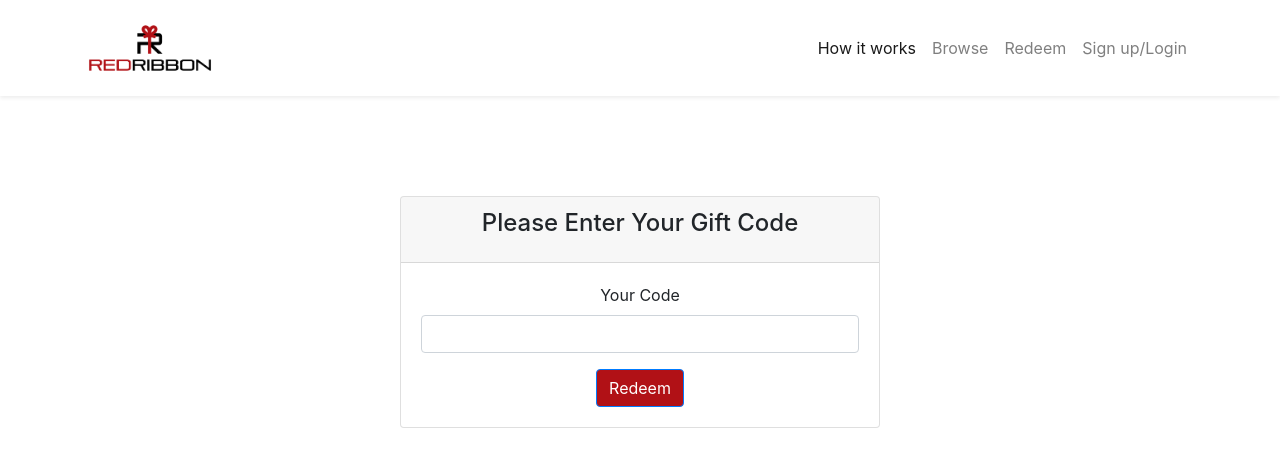
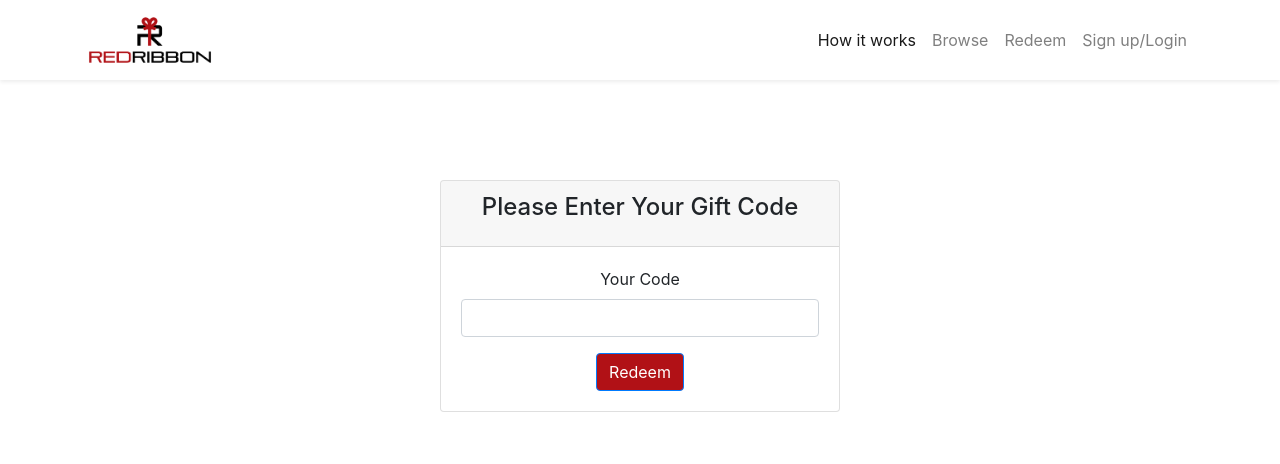
Before and after one commit to UsmanAdepoju/Redeem, a plain HTML site: page index.html in a window 1280 px wide. Drawn offline with nearby package versions, Linux system fonts and the light colour scheme.

Commit message:
latest commit

```diff
--- a/index.html
+++ b/index.html
@@ -37,14 +37,12 @@
 
 
 
-    <header class="main-header">
-        <nav class="navbar navbar-light navbar-expand-lg py-3 shadow-sm">
+    <nav style="width: auto;" class="navbar navbar-expand-lg navbar-light shadow-sm">
         <div class="container">
             <a href="index.html" class="navbar-brand">
                 <!-- Logo Image -->
                 <img src="logo.png" height="54.17px" width="130">
             </a>
-
             <!-- Button on header -->
             <button type="button" data-toggle="collapse" data-target="#navbarSupportedContent" aria-controls="navbarSupportedContent" aria-expanded="false" aria-label="Toggle navigation" class="navbar-toggler"><span class="navbar-toggler-icon"></span></button>
             <div id="navbarSupportedContent" class="collapse navbar-collapse">
@@ -64,7 +62,7 @@
 
 
     <center style="padding-top: 100px !important;">
-            <div class="card text-center" style="width: 30em !important;">
+        <div class="card text-center" style="width: 25em !important;">
             <div class="card-header">
                 <h4 class="card-title">Please Enter Your Gift Code</h4>
             </div>
```
Lines whose indentation alone changed are shown as unchanged.
